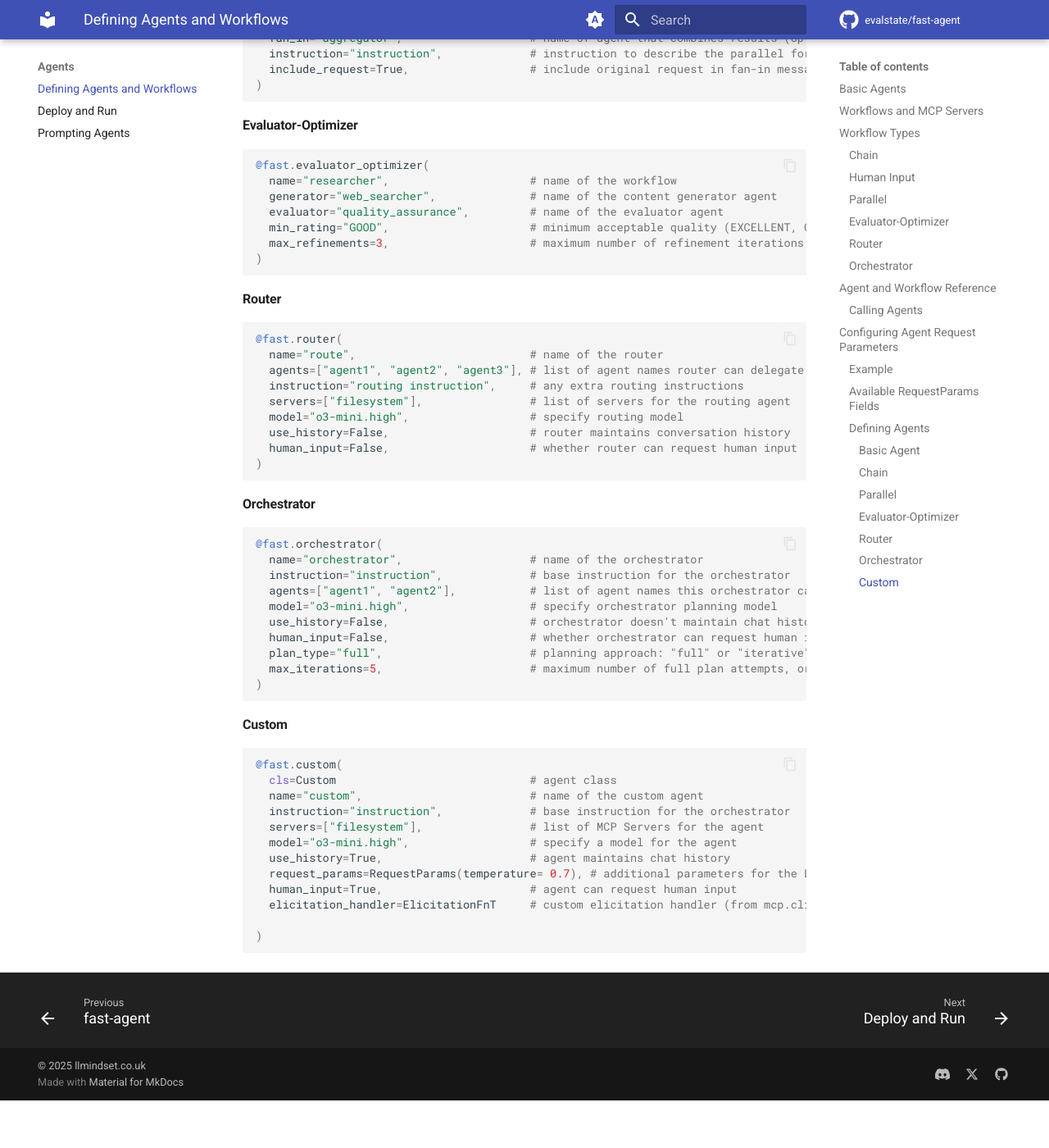
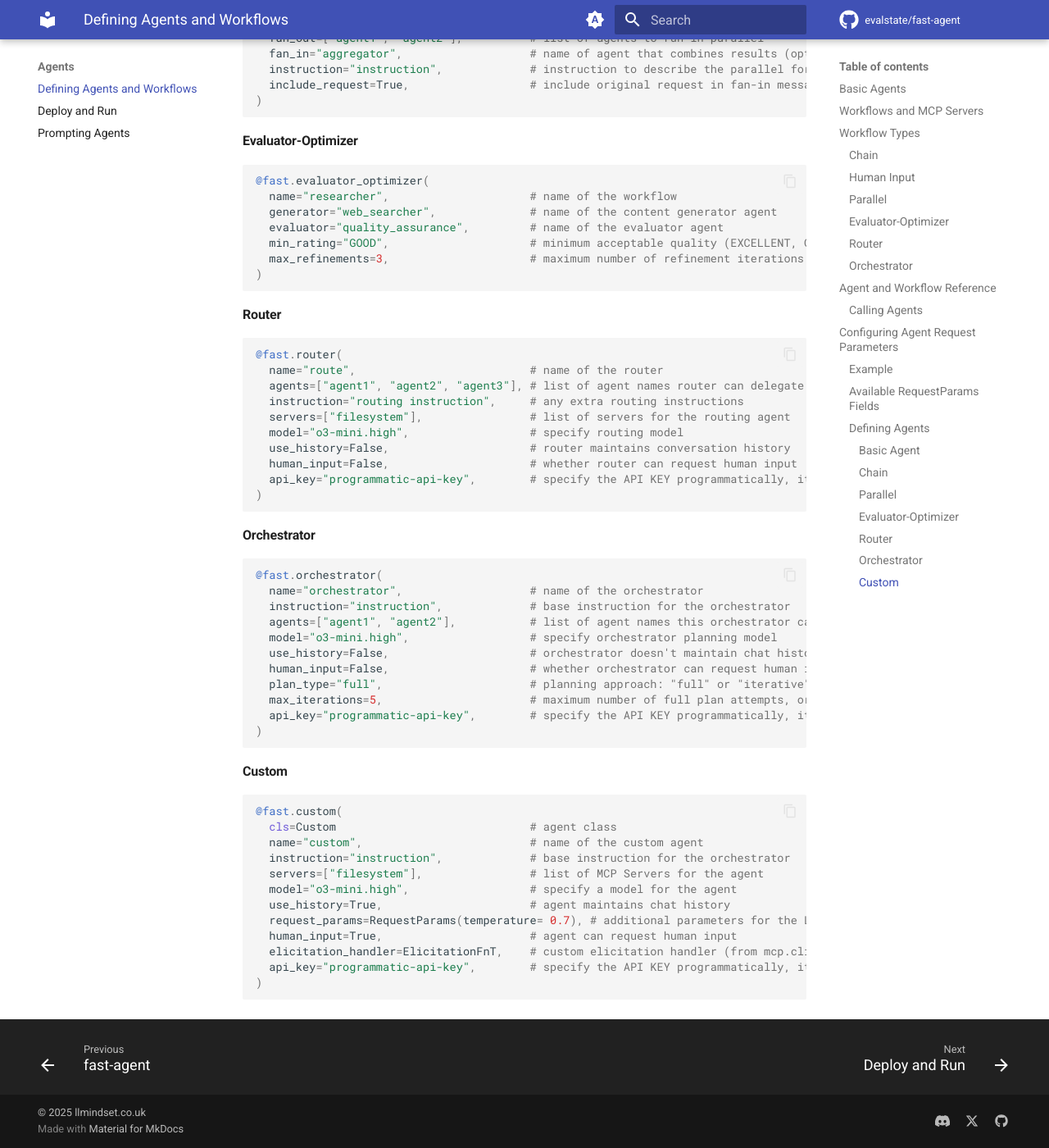
Before and after one commit to evalstate/fast-agent-docs, an MkDocs documentation site: the page built from docs/agents/defining.md, in a window 1280 px wide and 1400 px high, scrolled down 7363 px. Shown: the whole window at 82% size. Built offline with MkDocs 1.6.1 and Material for MkDocs 9.7.7, drawn with Linux system fonts in a browser that asks for light colours; comment, search, counter and statistics services are not loaded; before the commit the page ends 8705 px from its top, so only the background shows below that; some of the changed text lies outside the part shown.

Commit message:
Add notes for programmatic `api_key` argument

````diff
--- a/docs/agents/defining.md
+++ b/docs/agents/defining.md
@@ -287,7 +287,8 @@ from mcp_agent.core.request_params import RequestParams
   use_history=True,                      # agent maintains chat history
   request_params=RequestParams(temperature= 0.7), # additional parameters for the LLM (or RequestParams())
   human_input=True,                      # agent can request human input
-  elicitation_handler=ElicitationFnT     # custom elicitation handler (from mcp.client.session)
+  elicitation_handler=ElicitationFnT,    # custom elicitation handler (from mcp.client.session)
+  api_key="programmatic-api-key",        # specify the API KEY programmatically, it will override which provided in config file or env var
 )
 ```
 
@@ -338,6 +339,7 @@ from mcp_agent.core.request_params import RequestParams
   model="o3-mini.high",                  # specify routing model
   use_history=False,                     # router maintains conversation history
   human_input=False,                     # whether router can request human input
+  api_key="programmatic-api-key",        # specify the API KEY programmatically, it will override which provided in config file or env var
 )
 ```
 
@@ -353,6 +355,7 @@ from mcp_agent.core.request_params import RequestParams
   human_input=False,                     # whether orchestrator can request human input
   plan_type="full",                      # planning approach: "full" or "iterative"
   max_iterations=5,                      # maximum number of full plan attempts, or iterations
+  api_key="programmatic-api-key",        # specify the API KEY programmatically, it will override which provided in config file or env var
 )
 ```
 
@@ -368,7 +371,7 @@ from mcp_agent.core.request_params import RequestParams
   use_history=True,                      # agent maintains chat history
   request_params=RequestParams(temperature= 0.7), # additional parameters for the LLM (or RequestParams())
   human_input=True,                      # agent can request human input
-  elicitation_handler=ElicitationFnT     # custom elicitation handler (from mcp.client.session)
-
+  elicitation_handler=ElicitationFnT,    # custom elicitation handler (from mcp.client.session)
+  api_key="programmatic-api-key",        # specify the API KEY programmatically, it will override which provided in config file or env var
 )
 ```
````
